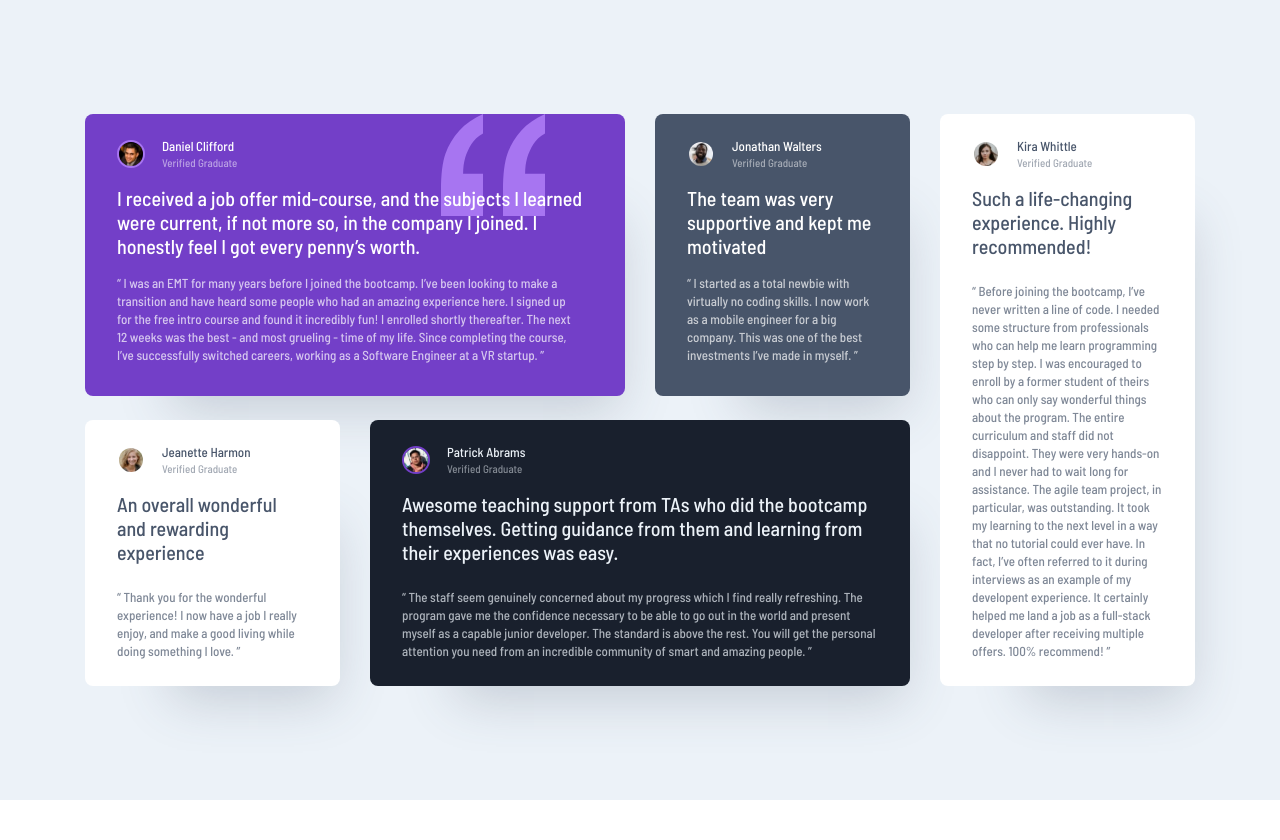
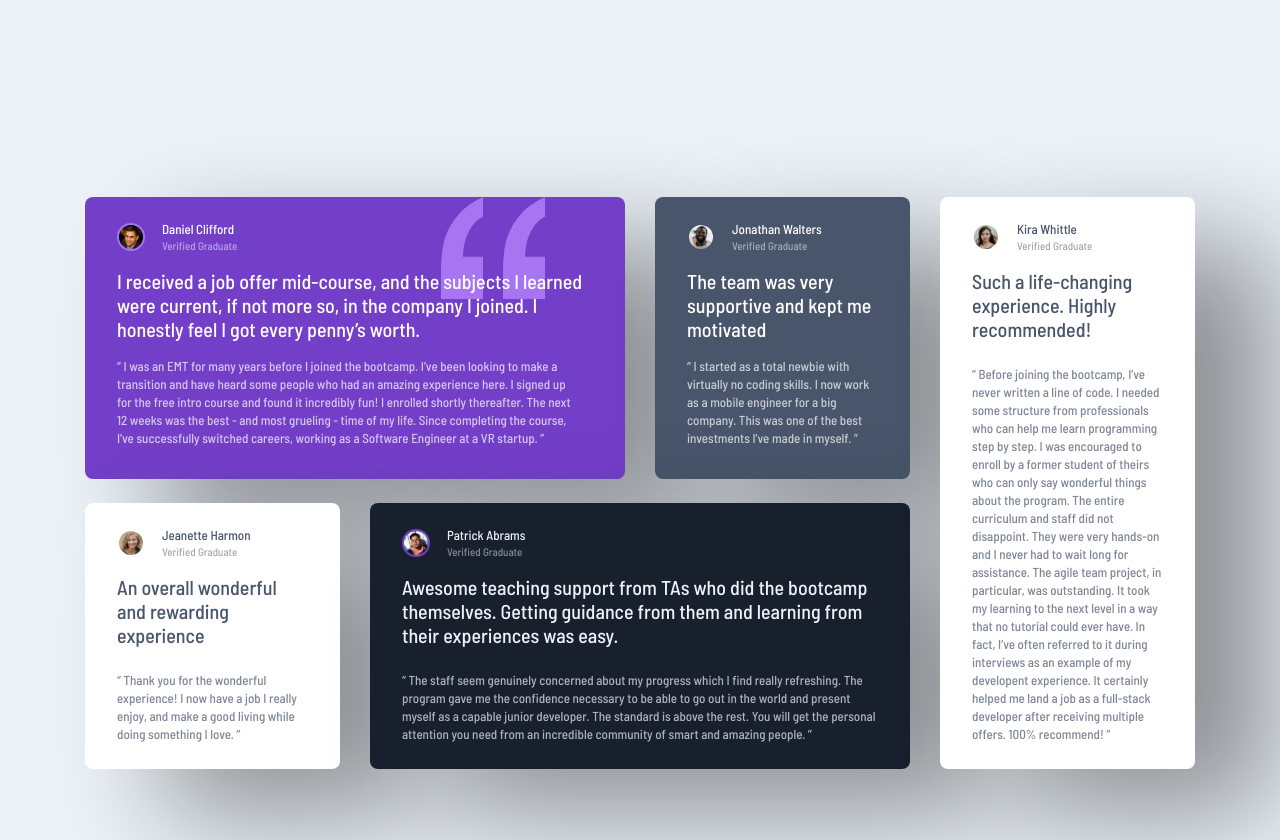
Before and after one commit to martinianol/testimonials-grid-section, a React (Vite) app: page / in a window 1280 px wide. Before the commit the page ends 800 px from the top, so only its background shows below. Built offline with nearby package versions, Linux system fonts and the light colour scheme.

Commit message:
Accesibility Report

```diff
--- a/src/components/Card/Card.jsx
+++ b/src/components/Card/Card.jsx
@@ -13,7 +13,7 @@ import {
 const Card = ({ gridArea, title, user, testimonial, cardStyle, showQuote }) => {
   return (
     <CardWrapper $cardStyle={cardStyle} $gridArea={gridArea}>
-      {showQuote && <QuoteImg src={images.quote} />}
+      {showQuote && <QuoteImg src={images.quote} alt="quote image styling"/>}
       <User user={user} borderColor={CARD_STYLES[cardStyle]?.borderColor} />
       <Info $cardStyle={cardStyle} $gridArea={gridArea}>
         <Title>{title}</Title>
--- a/src/components/Card/Card.styles.jsx
+++ b/src/components/Card/Card.styles.jsx
@@ -36,7 +36,7 @@ export const CardWrapper = styled.section`
   border-radius: 8px;
   padding: 26px 32px 32px;
   color: ${({ $cardStyle }) => CARD_STYLES[$cardStyle]?.title || "#48556A"};
-  box-shadow: 40px 60px 50px -47px rgba(72, 85, 106, 0.24);
+  box-shadow: 78px 46px 109px 0px rgba(0, 0, 0, 0.4);
 
   @media (min-width: 1024px) {
     grid-area: ${({ $gridArea }) => $gridArea || "auto"};
--- a/src/components/PageContainer.jsx
+++ b/src/components/PageContainer.jsx
@@ -6,7 +6,7 @@ const PageContainer = ({ children }) => {
 
 export default PageContainer;
 
-const PageWrapper = styled.div`
+const PageWrapper = styled.main`
   display: flex;
   flex-direction: column;
   min-height: 100vh; /* ✅ Ensures page takes full height */
@@ -14,4 +14,7 @@ const PageWrapper = styled.div`
   justify-content: center;
   background-color: #ecf2f8;
   color: #48556a;
+  @media (min-width: 1024px) {
+    gap: 88px;
+  }
 `;
--- a/src/components/User.jsx
+++ b/src/components/User.jsx
@@ -44,9 +44,10 @@ const NameWrapper = styled.div`
   gap: 4px;
 `;
 
-const Name = styled.p`
+const Name = styled.h2`
   font-size: 13px;
   line-height: 13px;
+  font-weight: 400;
 `;
 
 const Verified = styled.p`
--- a/src/pages/Testimonials.jsx
+++ b/src/pages/Testimonials.jsx
@@ -7,6 +7,7 @@ const Testimonials = () => {
   const testimonials = data.items;
   return (
     <PageContainer>
+      <Title>Testimonial Grid Layout</Title>
       <Cards>
         {testimonials.map((testimonial, index) => {
           return (
@@ -38,3 +39,7 @@ const Cards = styled.article`
       "card4 card5 card5 card3"; /* Define named areas */
   }
 `;
+
+const Title = styled.h1`
+  visibility: hidden;
+`;
```
